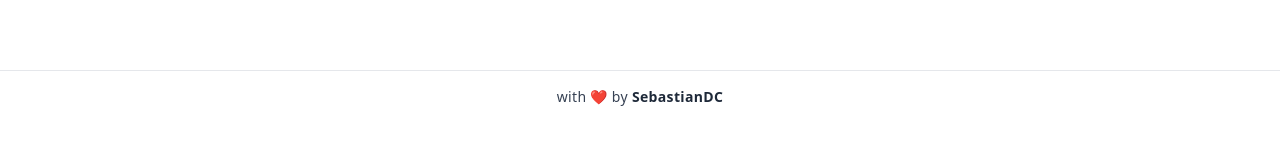
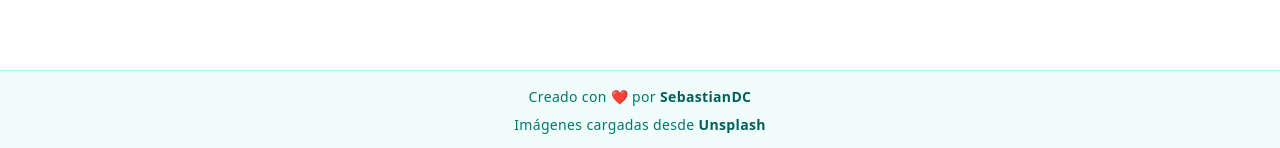
Before and after one commit to sebasdex/load-images, a React (Vite) app: page / in a window 1280 px wide. Shown: the part 794-942 px from the top of the page. Before the commit the page ends 917 px from the top, so only its background shows below. Built offline with nearby package versions, Linux system fonts and the light colour scheme; no server answers.

Commit message:
feat: Update Footer component styling and add Unsplash credit

```diff
--- a/src/components/Footer.tsx
+++ b/src/components/Footer.tsx
@@ -1,17 +1,30 @@
 function Footer() {
     return (
-        <footer className="py-4 bg-white border-t border-gray-200">
-            <p className="text-center text-sm text-gray-700 font-light tracking-wide">
-                with ❤️ by{" "}
+        <footer className="py-4 bg-teal-50 border-t border-teal-200">
+            <div className="max-w-4xl mx-auto text-center space-y-2">
+                <p className="text-sm text-teal-700 font-light tracking-wide">
+                    Creado con ❤️ por{" "}
                     <a
-                    href="https://github/sebasdex"
+                        href="https://github.com/sebasdex"
                         target="_blank"
                         rel="noreferrer noopener"
-                    className="font-semibold text-gray-800 hover:text-gray-900 transition-colors duration-200"
+                        className="font-semibold text-teal-800 hover:text-teal-600 transition-colors duration-200"
                     >
                         SebastianDC
                     </a>
                 </p>
+                <p className="text-sm text-teal-700 font-light tracking-wide">
+                    Imágenes cargadas desde{" "}
+                    <a
+                        href="https://unsplash.com/"
+                        target="_blank"
+                        rel="noreferrer noopener"
+                        className="font-semibold text-teal-800 hover:text-teal-600 transition-colors duration-200"
+                    >
+                        Unsplash
+                    </a>
+                </p>
+            </div>
         </footer>
     )
 }
```
Lines whose indentation alone changed are shown as unchanged.
